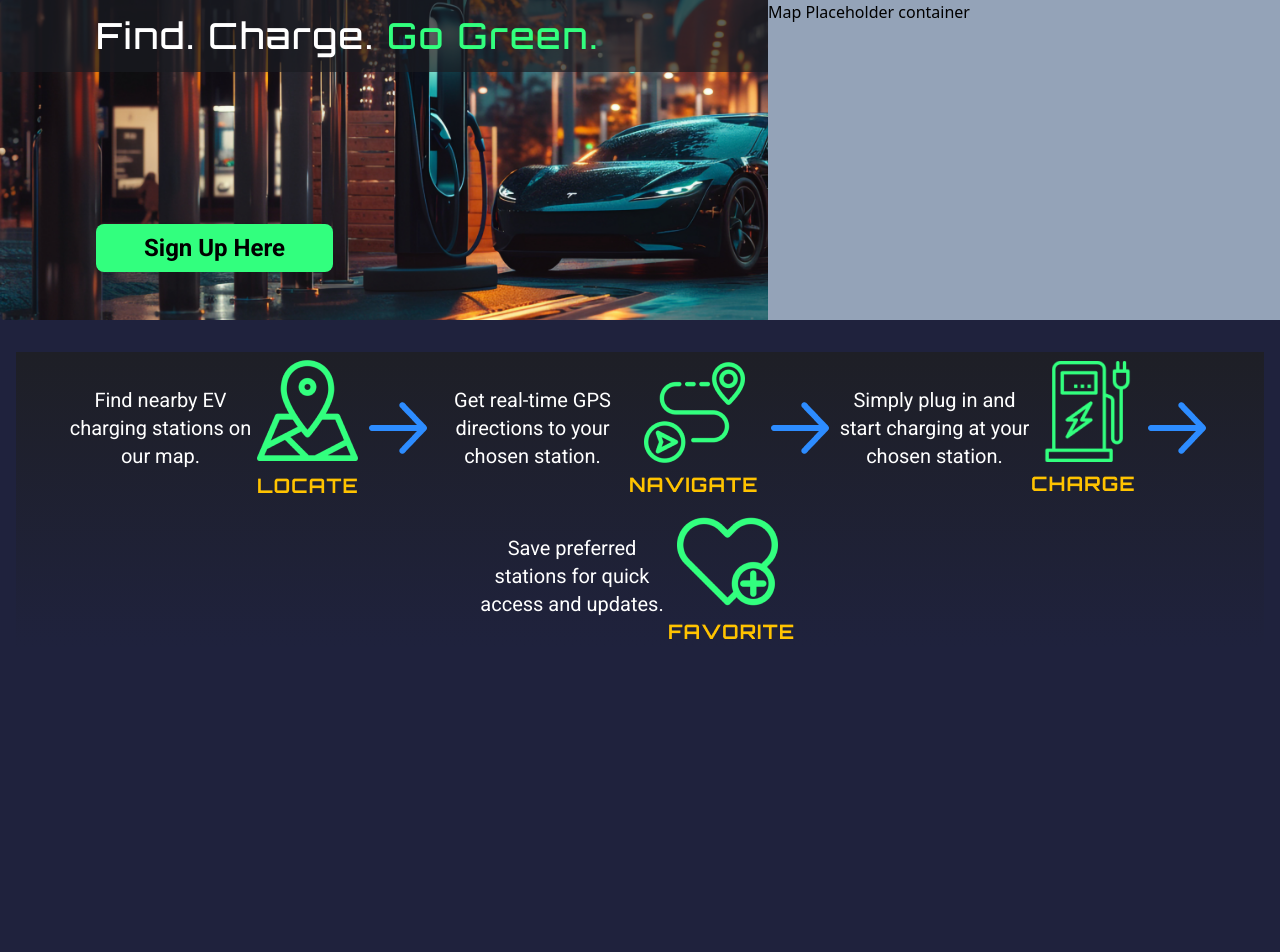
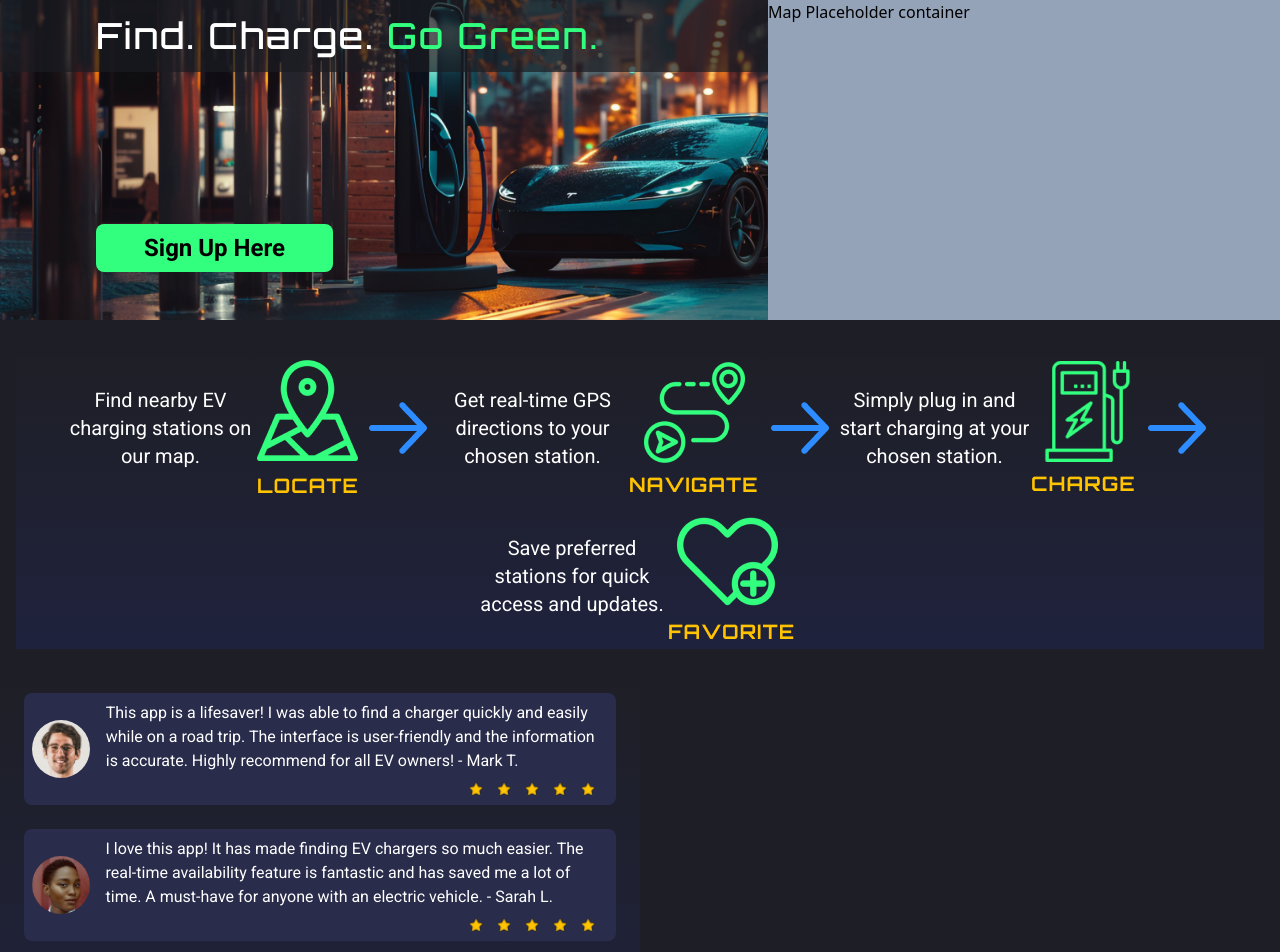
Before and after one commit to Goliathuzzzz/Web-Project-Group-6, a React (Vite) app in the folder Sprint2/client/: page / in a window 1280 px wide. Shown: the top 952 px of the page. Before the commit the page ends 800 px from the top, so only its background shows below. Built offline with nearby package versions, Linux system fonts and the light colour scheme; a web font is replaced by a local one.

Commit message:
Added review component

```diff
--- a/Sprint2/client/src/App.jsx
+++ b/Sprint2/client/src/App.jsx
@@ -1,14 +1,16 @@
 import React from "react";
 import Hero from "./components/heroComponents/Hero";
 import ProcessList from "./components/processComponents/ProcessList";
+import ReviewList from "./components/ReviewComponents/ReviewList";
 
 /* Placeholder code for testing */
 function App() {
   return (
     <>
-      <div className="max-w-screen-2xl m-auto">
+      <div className="max-w-screen-2xl m-auto bg-darkerBlue">
         <Hero />
         <ProcessList />
+        <ReviewList />
       </div>
     </>
   );
--- /dev/null
+++ b/Sprint2/client/src/components/ReviewComponents/Review.jsx
@@ -0,0 +1,26 @@
+import React from "react";
+import star from "../../assets/images/star.png";
+
+function Review({ img, name, text, stars }) {
+  return (
+    <div className="flex bg-mediumBlue rounded-lg p-2 mx-6 my-3">
+      <div className="flex items-center">
+        <img src={img} alt={name} className="w-40 rounded-full" />
+      </div>
+      <div className="flex flex-col ml-4">
+        <p className="text-white font-Roboto text-md">
+          {text} - {name}
+        </p>
+        <div className="flex mt-2 justify-end">
+          {Array.from({ length: stars }, (_, index) => {
+            return (
+              <img key={index} src={star} alt="Star" className="w-4 h-4 mr-3" />
+            );
+          })}
+        </div>
+      </div>
+    </div>
+  );
+}
+
+export default Review;
--- /dev/null
+++ b/Sprint2/client/src/components/ReviewComponents/ReviewList.jsx
@@ -0,0 +1,15 @@
+import React from "react";
+import { reviews } from "./reviewData.js";
+import Review from "./Review.jsx";
+
+function ReviewList() {
+  return (
+    <div className="flex flex-col align-middle max-w-[50%] h-96 bg-gradient-to-b from-darkerBlue to-darkBlue">
+      {reviews.map((review) => {
+        return <Review key={review.id} {...review} />;
+      })}
+    </div>
+  );
+}
+
+export default ReviewList;
--- /dev/null
+++ b/Sprint2/client/src/components/ReviewComponents/reviewData.js
@@ -0,0 +1,9 @@
+import reviewer1 from '../../assets/images/reviewer_1.png';
+import reviewer2 from '../../assets/images/reviewer_2.png';
+import reviewer3 from '../../assets/images/reviewer_3.png';
+
+export const reviews = [
+    { id: 1, img: reviewer1, name: "Mark T.", text: "This app is a lifesaver! I was able to find a charger quickly and easily while on a road trip. The interface is user-friendly and the information is accurate. Highly recommend for all EV owners!", stars: 5 },
+    { id: 2, img: reviewer2, name: "Sarah L.", text: "I love this app! It has made finding EV chargers so much easier. The real-time availability feature is fantastic and has saved me a lot of time. A must-have for anyone with an electric vehicle.", stars: 5 },
+    { id: 3, img: reviewer3, name: "James P.", text: "Great app for EV drivers! The map feature is very detailed and shows all the nearby charging stations. I also appreciate the user reviews and ratings for each station. This app has definitely made my EV driving experience better." , stars: 4}
+]
--- a/Sprint2/client/src/components/processComponents/ProcessList.jsx
+++ b/Sprint2/client/src/components/processComponents/ProcessList.jsx
@@ -4,13 +4,11 @@ import Process from "./Process";
 
 function ProcessList() {
   return (
-    <section>
-      <div className="flex flex-col justify-center sm:flex-row sm:flex-wrap mx-4 max-w-screen-2xl my-8 bg-gradient-to-b from-darkerBlue to-darkBlue">
-        {processData.map((item) => {
-          return <Process key={item.id} {...item} />;
-        })}
-      </div>
-    </section>
+    <div className="flex flex-col justify-center sm:flex-row sm:flex-wrap mx-4 max-w-screen-2xl my-8 bg-gradient-to-b from-darkerBlue to-darkBlue">
+      {processData.map((item) => {
+        return <Process key={item.id} {...item} />;
+      })}
+    </div>
   );
 }
 
```
